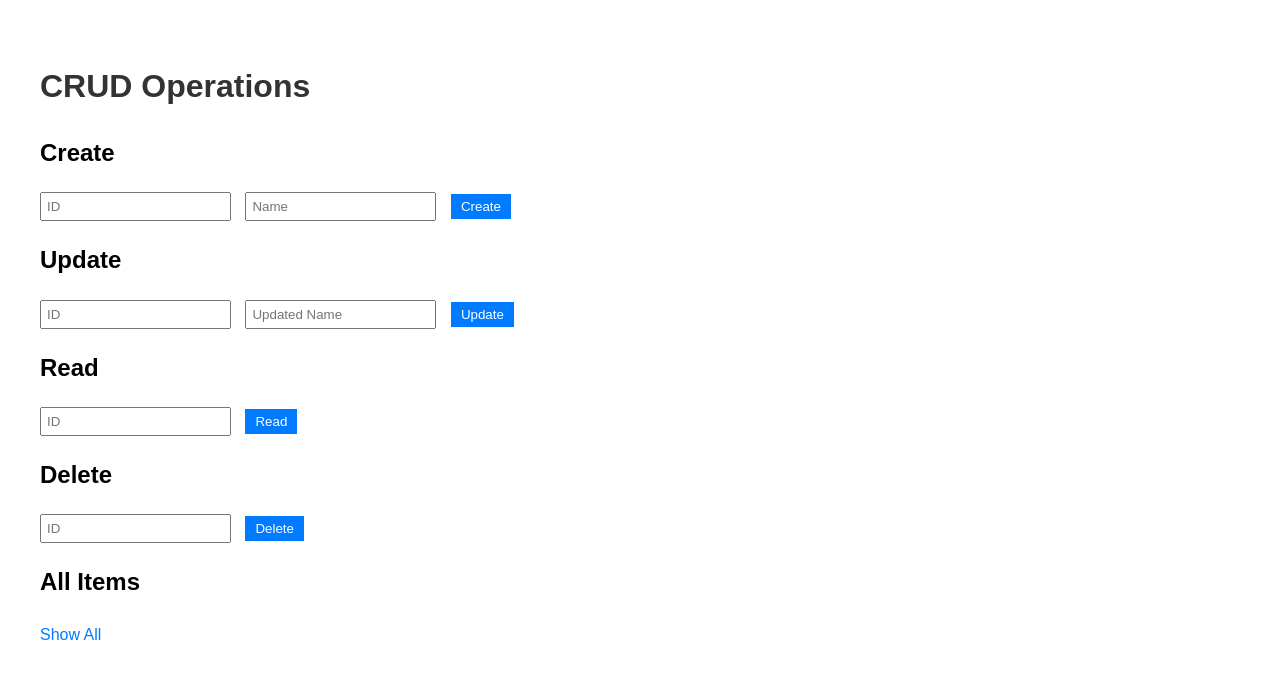
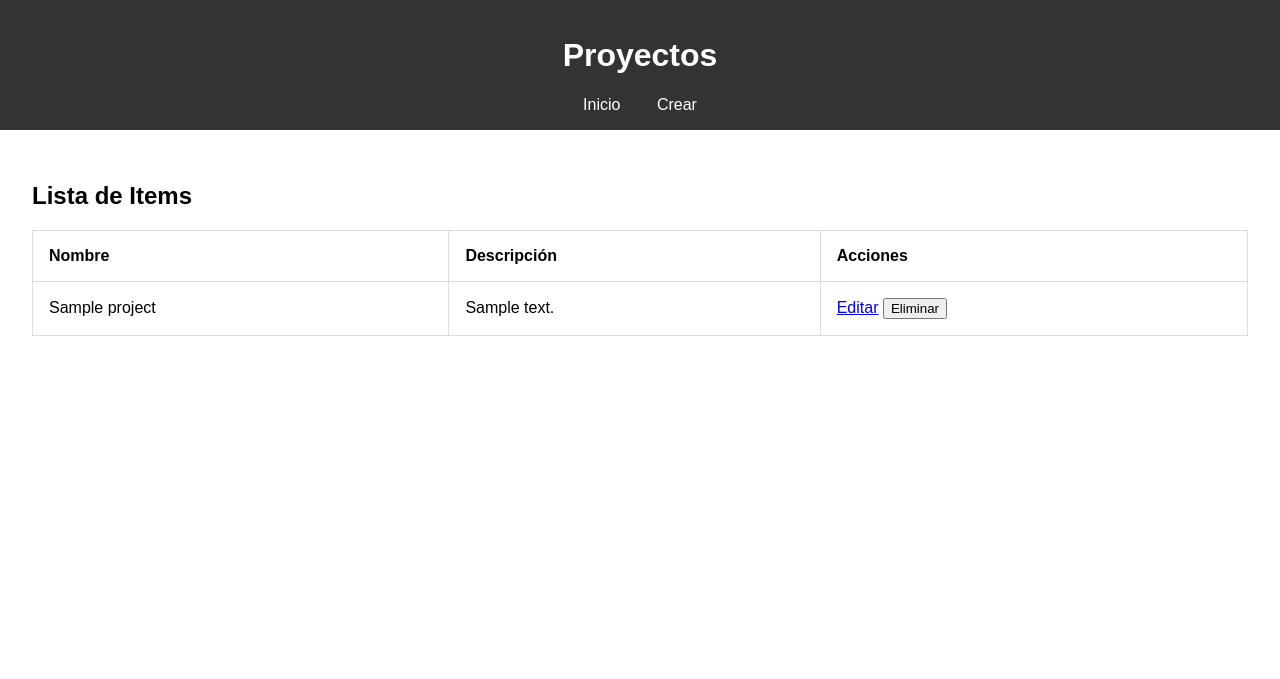
Before and after one commit to cctpidmdlcdtc/chismoso, a Flask app: page / in a window 1280 px wide. Shown: the top 679 px of the page. Run offline with Flask 3, Linux system fonts and the light colour scheme; tables that the repository leaves empty hold one stand-in row (values such as "Sample post").

Commit message:
crud para los proyectos

```diff
--- a/api.py
+++ b/api.py
@@ -25,21 +25,21 @@ def get_project(project_id: int):
         return dict(project)
 
 @hug.post('/projects')
-def add_project(name: str):
+def add_project(name: str, description: str):
     """Adds a new project"""
     with get_db_connection() as conn:
         cursor = conn.cursor()
-        cursor.execute("INSERT INTO Projects (name) VALUES (?)", (name,))
+        cursor.execute("INSERT INTO Projects (name, description) VALUES (?, ?)", (name, description))
         conn.commit()
-        return {"project_id": cursor.lastrowid, "name": name}
+        return {"project_id": cursor.lastrowid, "name": name, "description": description}
 
 @hug.put('/projects/{project_id}')
-def update_project(project_id: int, name: str):
+def update_project(project_id: int, name: str, description: str):
     """Updates an existing project"""
     with get_db_connection() as conn:
-        conn.execute("UPDATE Projects SET name = ? WHERE project_id = ?", (name, project_id))
+        conn.execute("UPDATE Projects SET name = ?, description = ? WHERE project_id = ?", (name, description, project_id))
         conn.commit()
-        return {"status": "project updated", "project_id": project_id, "name": name}
+        return {"status": "project updated", "project_id": project_id, "name": name, "description": description}
 
 @hug.delete('/projects/{project_id}')
 def delete_project(project_id: int):
--- a/app.py
+++ b/app.py
@@ -1,43 +1,38 @@
-from flask import Flask, request, jsonify, render_template
+from flask import Flask, render_template, request, redirect, url_for
+import api
 
 app = Flask(__name__)
 
-data = {}
+@app.route("/")
+def index():
+    items = api.get_projects()
+    return render_template("index.html", items=items)
 
-@app.route('/')
-def index():
-    return render_template('index.html')
+@app.route("/create", methods=["GET", "POST"])
+def create():
+    if request.method == "POST":
+        name = request.form["name"]
+        description = request.form["description"]
+        api.add_project(name, description)
+        return redirect(url_for("index"))
+    return render_template("create.html")
 
-@app.route('/create', methods=['POST'])
-def create():
-    item_id = request.form['id']
-    data[item_id] = {'id': item_id, 'name': request.form['name']}
-    return jsonify(data[item_id])
+@app.route("/update/<int:project_id>", methods=["GET", "POST"])
+def update(project_id):
+    item = api.get_project(project_id)
+    if not item:
+        return "Item not found", 404
+    if request.method == "POST":
+        name = request.form["name"]
+        description = request.form["description"]
+        api.update_project(project_id, name, description)
+        return redirect(url_for("index"))
+    return render_template("update.html", item=item)
 
-@app.route('/update', methods=['POST'])
-def update():
-    item_id = request.form['id']
-    if item_id in data:
-        data[item_id]['name'] = request.form['name']
-        return jsonify(data[item_id])
-    return jsonify({'error': 'Item not found'}), 404
+@app.route("/delete/<int:project_id>", methods=["POST"])
+def delete(project_id):
+    api.delete_project(project_id)
+    return redirect(url_for("index"))
 
-@app.route('/read', methods=['GET'])
-def read():
-    item_id = request.args.get('id')
-    return jsonify(data.get(item_id, {}))
-
-@app.route('/delete', methods=['POST'])
-def delete():
-    item_id = request.form['id']
-    if item_id in data:
-        del data[item_id]
-        return jsonify({}), 204
-    return jsonify({'error': 'Item not found'}), 404
-
-@app.route('/all', methods=['GET'])
-def show_all():
-    return jsonify(data)
-
-if __name__ == '__main__':
-    app.run()
+if __name__ == "__main__":
+    app.run(debug=True)
--- a/database.py
+++ b/database.py
@@ -14,7 +14,8 @@ def initialize_db():
         cursor.executescript("""
             CREATE TABLE IF NOT EXISTS Projects (
                 project_id INTEGER PRIMARY KEY AUTOINCREMENT,
-                name TEXT NOT NULL
+                name TEXT NOT NULL,
+                description TEXT NOT NULL
             );
             CREATE TABLE IF NOT EXISTS Workers (
                 worker_id INTEGER PRIMARY KEY AUTOINCREMENT,
@@ -48,10 +49,10 @@ def populate_db():
         cursor.executescript("""
 
             -- Insert a few projects
-            INSERT INTO Projects (name) VALUES ('Nieve');
-            INSERT INTO Projects (name) VALUES ('Playa');
-            INSERT INTO Projects (name) VALUES ('Coche');
-            INSERT INTO Projects (name) VALUES ('Casa');
+            INSERT INTO Projects (name, description) VALUES ('Nieve', 'Más Nieve');
+            INSERT INTO Projects (name, description) VALUES ('Playa', 'Sol');
+            INSERT INTO Projects (name, description) VALUES ('Coche', 'Conducir');
+            INSERT INTO Projects (name, description) VALUES ('Casa', 'Cocinar');
 
             -- Insert workers
             INSERT INTO Workers (name) VALUES ('Anselmo');
--- /dev/null
+++ b/static/style.css
@@ -0,0 +1,52 @@
+body {
+    font-family: Arial, sans-serif;
+    margin: 0;
+    padding: 0;
+}
+
+header {
+    background-color: #333;
+    color: #fff;
+    padding: 1em;
+    text-align: center;
+}
+
+header nav a {
+    color: #fff;
+    margin: 0 1em;
+    text-decoration: none;
+}
+
+main {
+    padding: 2em;
+}
+
+table {
+    width: 100%;
+    border-collapse: collapse;
+}
+
+table, th, td {
+    border: 1px solid #ddd;
+}
+
+th, td {
+    padding: 1em;
+    text-align: left;
+}
+
+.cancel-button {
+    display: inline-block;
+    padding: 10px 15px;
+    background-color: #f44336; /* Rojo */
+    color: white;
+    text-decoration: none;
+    border: none;
+    border-radius: 5px;
+    font-size: 16px;
+    cursor: pointer;
+}
+
+.cancel-button:hover {
+    background-color: #d32f2f;
+}
--- a/static/styles.css
+++ /dev/null
@@ -1,40 +0,0 @@
-body {
-    font-family: Arial, sans-serif;
-    margin: 20px;
-    padding: 20px;
-    line-height: 1.6;
-}
-
-h1 {
-    color: #333;
-}
-
-form {
-    margin-bottom: 20px;
-}
-
-input {
-    margin-right: 10px;
-    padding: 5px;
-}
-
-button {
-    padding: 5px 10px;
-    background-color: #007BFF;
-    color: white;
-    border: none;
-    cursor: pointer;
-}
-
-button:hover {
-    background-color: #0056b3;
-}
-
-a {
-    color: #007BFF;
-    text-decoration: none;
-}
-
-a:hover {
-    text-decoration: underline;
-}
--- /dev/null
+++ b/templates/base.html
@@ -0,0 +1,21 @@
+<!DOCTYPE html>
+<html lang="en">
+<head>
+    <meta charset="UTF-8">
+    <meta name="viewport" content="width=device-width, initial-scale=1.0">
+    <title>{% block title %}Chismoso{% endblock %}</title>
+    <link rel="stylesheet" href="/static/style.css">
+</head>
+<body>
+    <header>
+        <h1>Proyectos</h1>
+        <nav>
+            <a href="{{ url_for('index') }}">Inicio</a>
+            <a href="{{ url_for('create') }}">Crear</a>
+        </nav>
+    </header>
+    <main>
+        {% block content %}{% endblock %}
+    </main>
+</body>
+</html>
--- a/templates/index.html
+++ b/templates/index.html
@@ -1,36 +1,30 @@
-<!DOCTYPE html>
-<html lang="en">
-<head>
-    <meta charset="UTF-8">
-    <meta name="viewport" content="width=device-width, initial-scale=1.0">
-    <link rel="stylesheet" href="{{ url_for('static', filename='styles.css') }}">
-    <title>CRUD App</title>
-</head>
-<body>
-    <h1>CRUD Operations</h1>
-    <h2>Create</h2>
-    <form action="/create" method="post">
-        <input type="text" name="id" placeholder="ID" required>
-        <input type="text" name="name" placeholder="Name" required>
-        <button type="submit">Create</button>
-    </form>
-    <h2>Update</h2>
-    <form action="/update" method="post">
-        <input type="text" name="id" placeholder="ID" required>
-        <input type="text" name="name" placeholder="Updated Name" required>
-        <button type="submit">Update</button>
-    </form>
-    <h2>Read</h2>
-    <form action="/read" method="get">
-        <input type="text" name="id" placeholder="ID" required>
-        <button type="submit">Read</button>
-    </form>
-    <h2>Delete</h2>
-    <form action="/delete" method="post">
-        <input type="text" name="id" placeholder="ID" required>
-        <button type="submit">Delete</button>
-    </form>
-    <h2>All Items</h2>
-    <a href="/all">Show All</a>
-</body>
-</html>
+{% extends "base.html" %}
+
+{% block title %}Inicio{% endblock %}
+
+{% block content %}
+<h2>Lista de Items</h2>
+<table>
+    <thead>
+        <tr>
+            <th>Nombre</th>
+            <th>Descripción</th>
+            <th>Acciones</th>
+        </tr>
+    </thead>
+    <tbody>
+        {% for item in items %}
+        <tr>
+            <td>{{ item.name }}</td>
+            <td>{{ item.description }}</td>
+            <td>
+                <a href="{{ url_for('update', project_id=item.project_id) }}">Editar</a>
+                <form action="{{ url_for('delete', project_id=item.project_id) }}" method="post" style="display:inline;">
+                    <button type="submit">Eliminar</button>
+                </form>
+            </td>
+        </tr>
+        {% endfor %}
+    </tbody>
+</table>
+{% endblock %}
```
Also changed, not shown: templates/create.html (added, +14 -0 lines), templates/update.html (added, +15 -0 lines).
